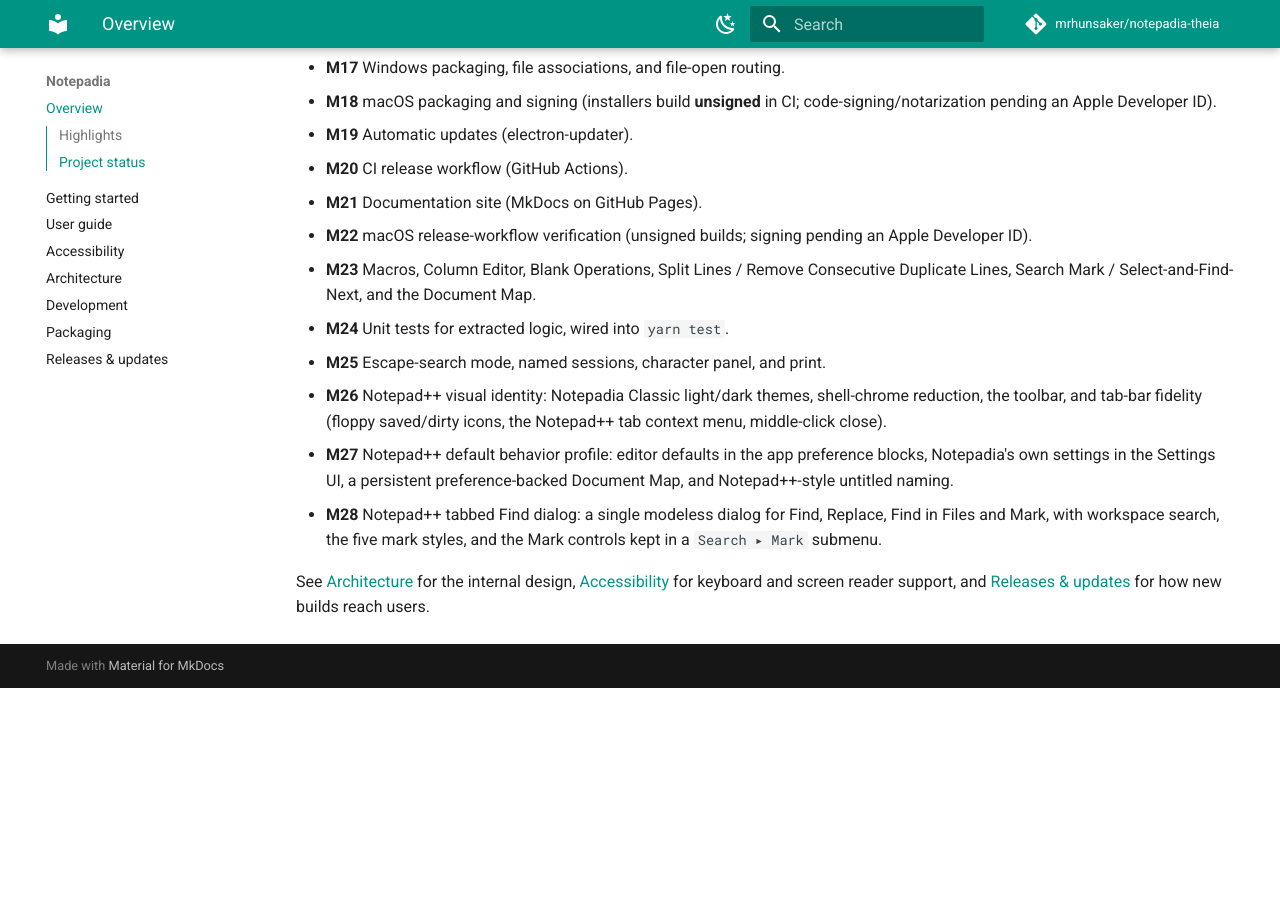
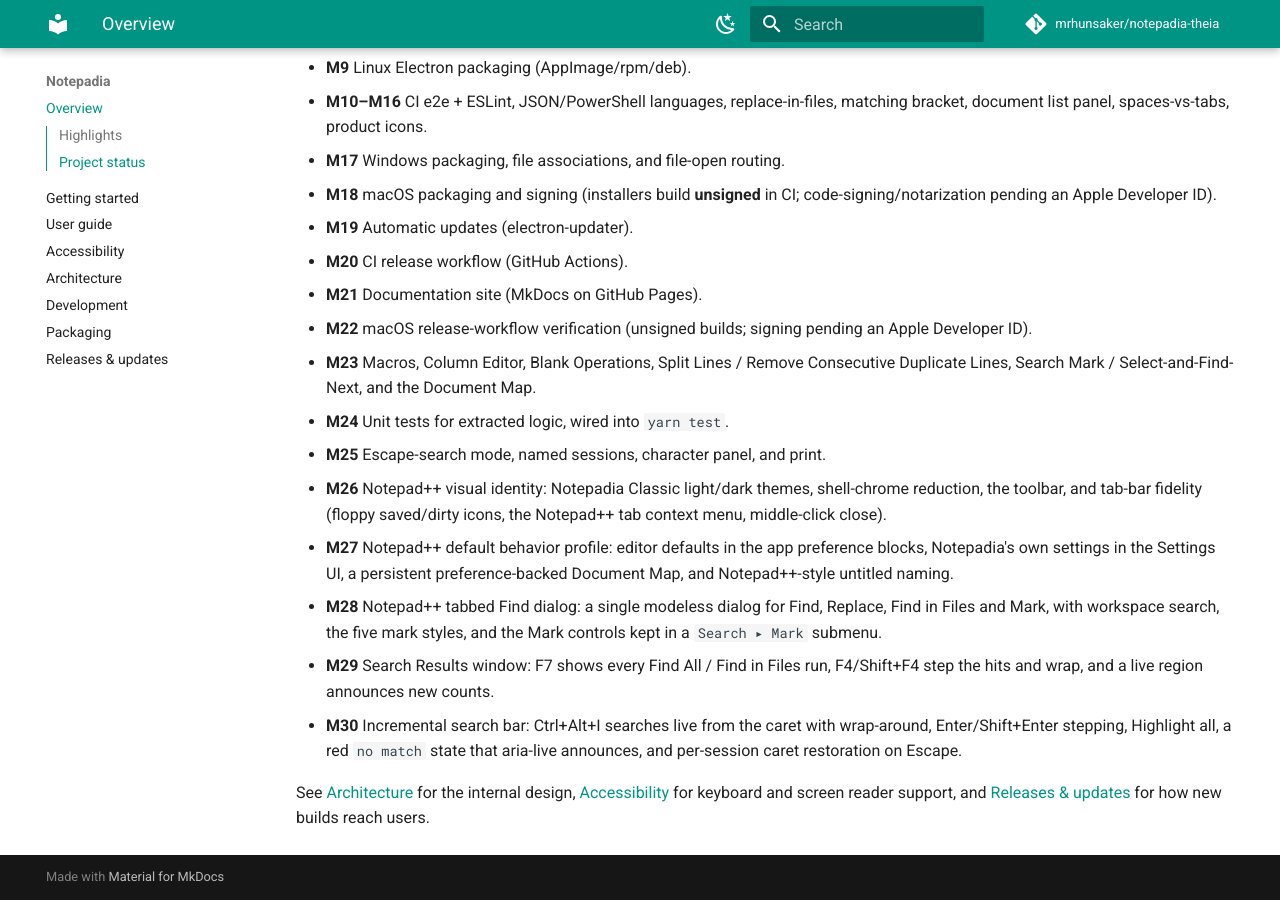
Before and after one commit to mrhunsaker/notepadia-theia, an MkDocs documentation site: the page built from docs/index.md, in a window 1280 px wide and 900 px high, scrolled down 2234 px. Built offline with MkDocs 1.6.1 and Material for MkDocs 9.7.7, drawn with Linux system fonts in a browser that asks for light colours; comment, search, counter and statistics services are not loaded; before the commit the page ends 2922 px from its top, so only the background shows below that; some of the changed text lies outside the part shown.

Commit message:
docs: changelog, readme and index entries for search results and incremental search

```diff
--- a/docs/index.md
+++ b/docs/index.md
@@ -23,6 +23,11 @@ The product is organized as a monorepo:
   behind Ctrl+F, Ctrl+H, Ctrl+Shift+F and Ctrl+M, replacing Monaco's inline
   find widget, with the Find in Files tab driving workspace search and the
   Mark tab providing the five Notepad++ mark styles.
+- A **Search Results window** behind F7 (plus F4/Shift+F4 stepping) that keeps
+  the hits of every Find All and Find-in-Files run.
+- An **Incremental Search bar** behind Ctrl+Alt+I: live per-keystroke jumping
+  with wrap-around, Enter/Shift+Enter stepping, a red-and-announced
+  `no match` state, and Escape restoring the caret unless a jump was accepted.
 - Notepad++-style shortcuts: Ctrl+D (duplicate line), Ctrl+L (delete line),
   Ctrl+F2 bookmarks, and more.
 - Browser-proof shortcuts: the chords a browser claims (`Ctrl+N`, `Ctrl+W`,
@@ -125,6 +130,11 @@ Project milestones:
 - **M28** Notepad++ tabbed Find dialog: a single modeless dialog for Find,
   Replace, Find in Files and Mark, with workspace search, the five mark
   styles, and the Mark controls kept in a `Search ▸ Mark` submenu.
+- **M29** Search Results window: F7 shows every Find All / Find in Files run,
+  F4/Shift+F4 step the hits and wrap, and a live region announces new counts.
+- **M30** Incremental search bar: Ctrl+Alt+I searches live from the caret with
+  wrap-around, Enter/Shift+Enter stepping, Highlight all, a red `no match`
+  state that aria-live announces, and per-session caret restoration on Escape.
 
 See [Architecture](architecture.md) for the internal design,
 [Accessibility](accessibility.md) for keyboard and screen reader support, and
```
Also changed, not shown: CHANGELOG.md (+50 -0 lines), README.md (+8 -0 lines).
